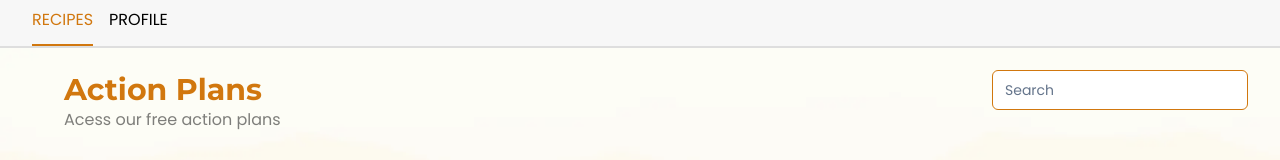
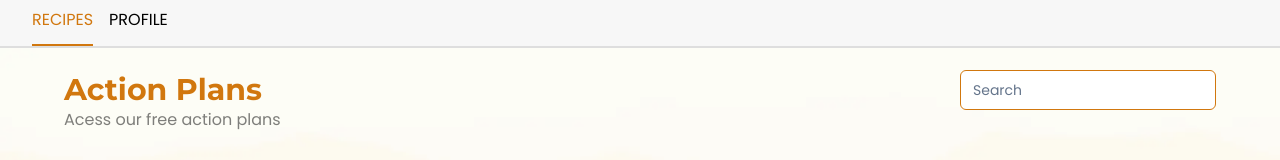
Before and after one commit to AlexisKenAlvarez/digitalkubo, a Next.js app: page /home in a window 1280 px wide. Shown: the part 496-656 px from the top of the page. Built offline with nearby package versions, Linux system fonts and the light colour scheme; no server answers.

Commit message:
added search padding in home

```diff
--- a/src/pages/home.tsx
+++ b/src/pages/home.tsx
@@ -49,7 +49,7 @@ object-top"
               Acess our free action plans
             </p>
             </div>
-            <div className="">
+            <div className="pr-8">
             <Input className="w-64 border-nav" type="search" placeholder="Search" />
             </div>
           </div>
```
